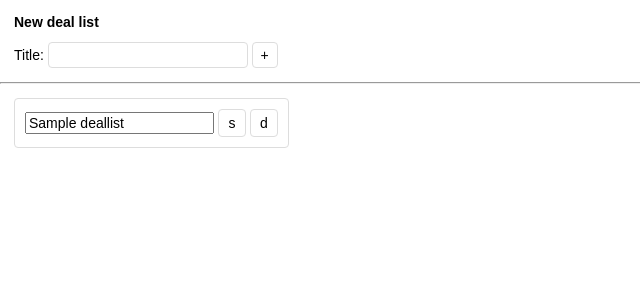
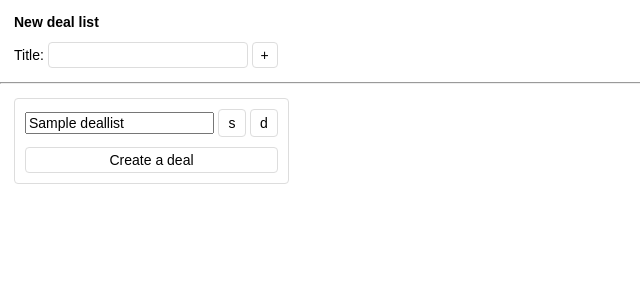
Before and after one commit to yenisei-labs/yenisei-crm, a Django app: page /crm/deals/ in a window 1280 px wide. Shown: the part 36-336 px from the top of the page, without its empty margins (0-640 px from the left). Run offline with Django 4.2, Linux system fonts and the light colour scheme; a user stored in the database is signed in; tables that the repository leaves empty hold one stand-in row (values such as "Sample post").

Commit message:
Add a button to create new deals

```diff
--- a/crm/static/crm/deals.css
+++ b/crm/static/crm/deals.css
@@ -59,3 +59,17 @@
 .deal-list .title button:hover {
     border: 1px solid #000;
 }
+
+.deal-list .create-btn {
+    width: 100%;
+    margin-top: 10px;
+    background-color: white;
+    cursor: pointer;
+    border: 1px solid #ddd;
+    padding: 4px;
+    border-radius: 4px;
+}
+
+.deal-list .create-btn:hover {
+    border: 1px solid black;
+}
--- a/crm/templates/crm/deals.html
+++ b/crm/templates/crm/deals.html
@@ -25,6 +25,9 @@
                 <button type="submit">s</button>
                 <button type="button" onclick="(() => delete_deal_list('{{ csrf_token }}', {{ deal_list.id }}))()">d</button>
             </form>
+            <button class="create-btn" onclick="window.location.href='/crm/new-deal/?list={{ deal_list.id }}'">
+                Create a deal
+            </button>
         </div>
     {% endfor %}
 </div>
```
